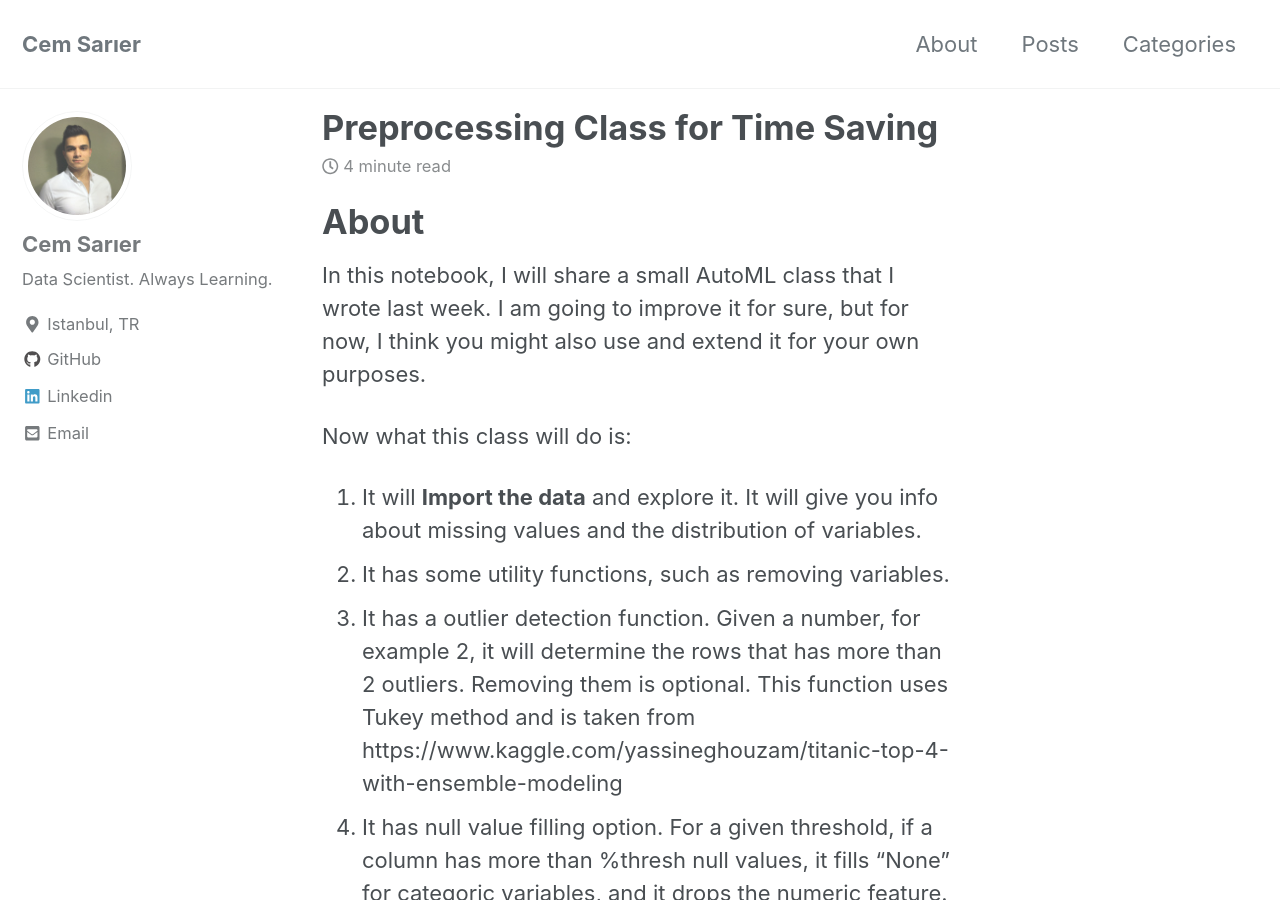
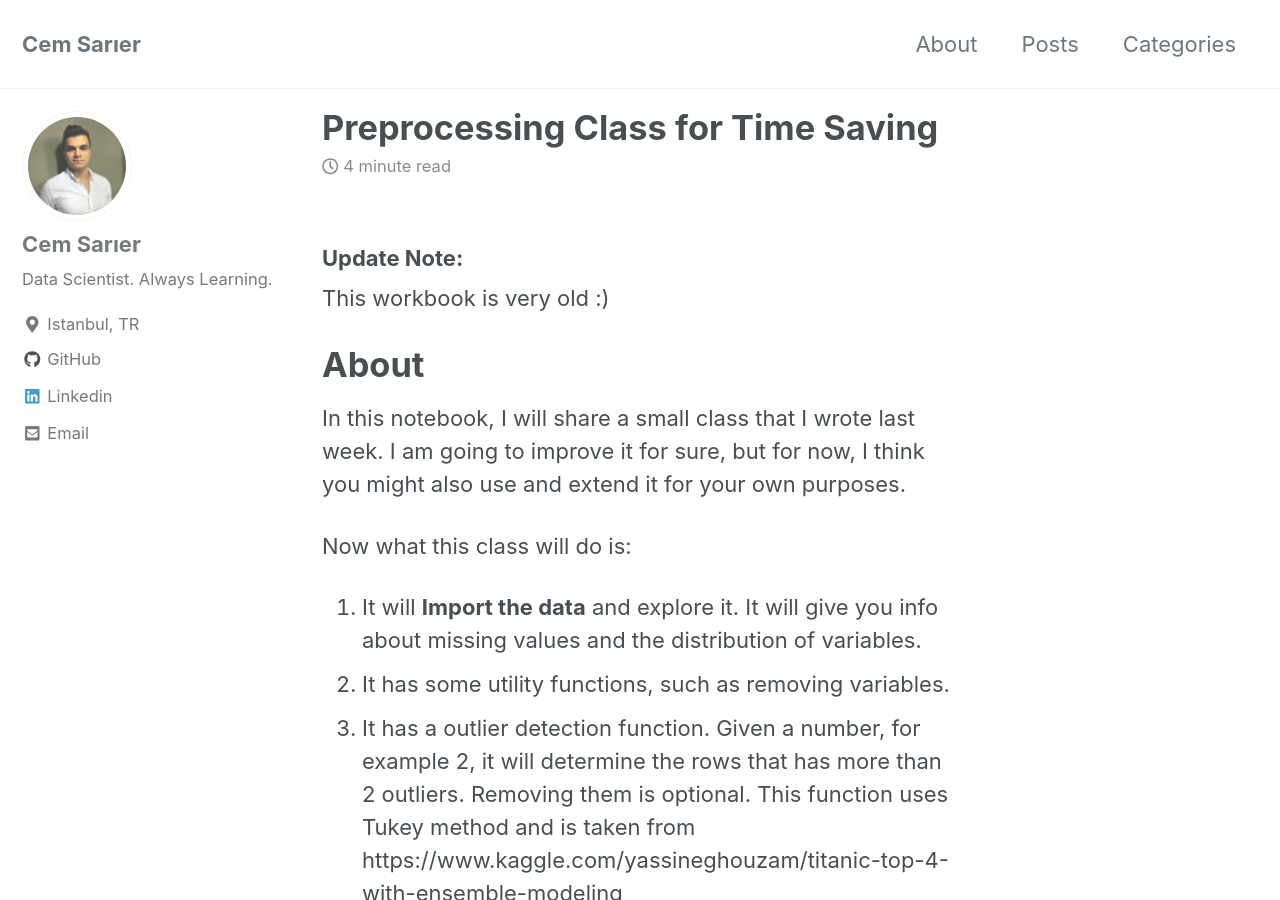
Before and after one commit to cemsarier/cemsarier.github.io, a Jekyll site: the page built from _posts/2019-12-15-automl_attempt.md, in a window 1280 px wide and 900 px high. Built offline with Jekyll 4.4.1, drawn with Linux system fonts in a browser that asks for light colours; cached includes are drawn as plain includes; nearby versions of some CDN libraries.

Commit message:
Update 2019-12-15-automl_attempt.md

```diff
--- a/_posts/2019-12-15-automl_attempt.md
+++ b/_posts/2019-12-15-automl_attempt.md
@@ -11,10 +11,12 @@ categories:
 - null filling
 ---
 
+### Update Note:
+This workbook is very old :)
 
 # About
 
-In this notebook, I will share a small AutoML class that I wrote last week. I am going to improve it for sure, but for now, I think you might also use and extend it for your own purposes.
+In this notebook, I will share a small class that I wrote last week. I am going to improve it for sure, but for now, I think you might also use and extend it for your own purposes.
 
 Now what this class will do is:
 
```
